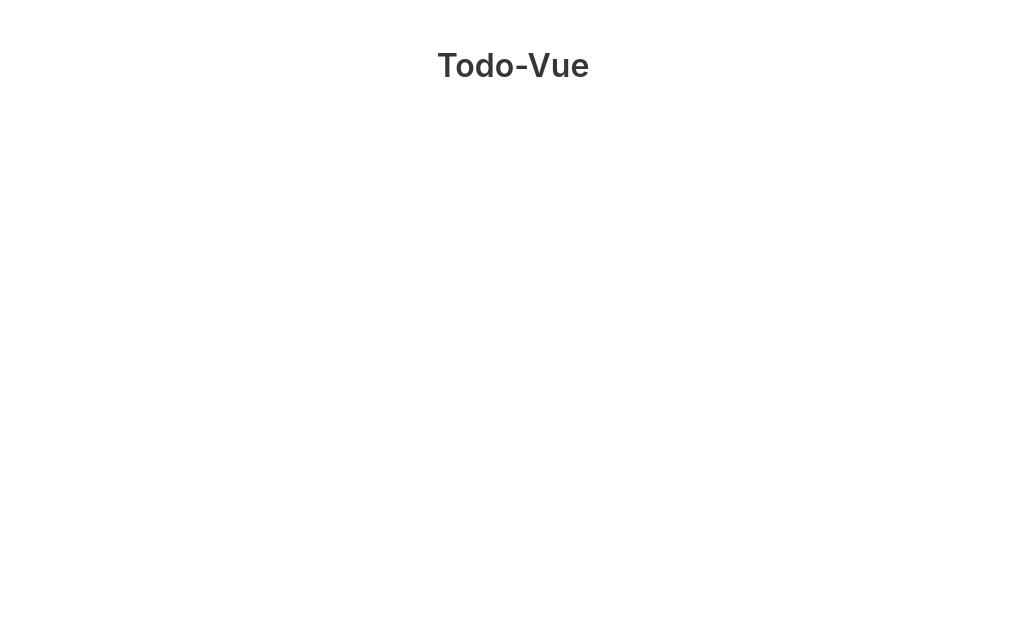
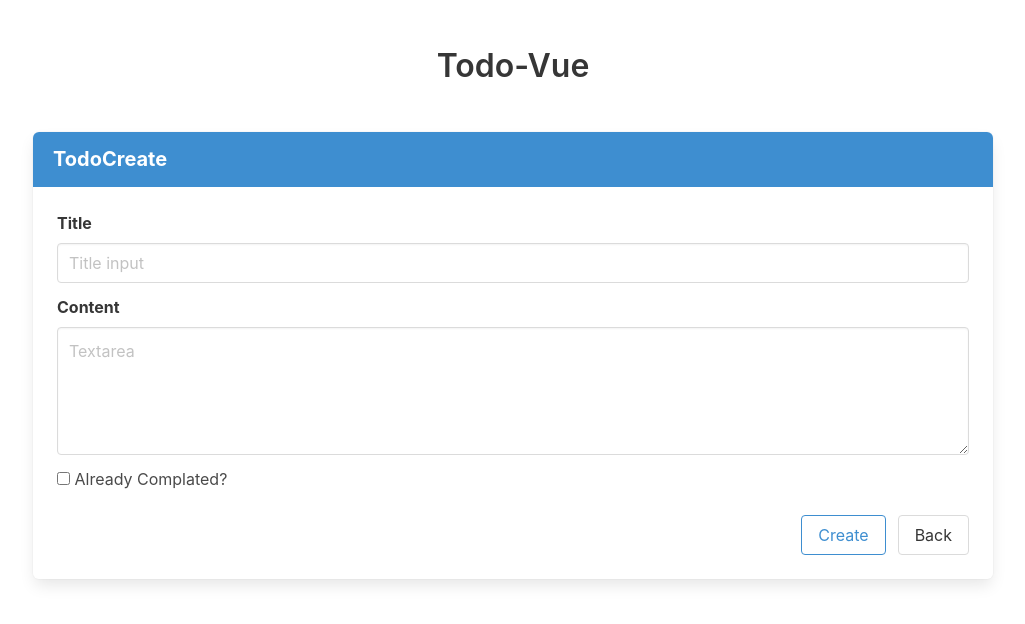
Before and after one commit to shippokun/toast-vue3, a Vue app: page /todos/new in a window 1280 px wide. Shown: the top 624 px of the page, without its empty margins (127-1152 px from the left). Built offline with nearby package versions, Linux system fonts and the light colour scheme.

Commit message:
feat(pages/todo): createの中身を追加

```diff
--- a/src/pages/todo/todo-create/components/todo-create/todo-create.component.vue
+++ b/src/pages/todo/todo-create/components/todo-create/todo-create.component.vue
@@ -1,5 +1,43 @@
 <template>
-  <div />
+  <nav class="panel is-info">
+    <p class="panel-heading">TodoCreate</p>
+    <div class="px-5 pt-5">
+      <div class="field">
+        <label class="label">Title</label>
+        <div class="control">
+          <input class="input" type="text" placeholder="Title input" />
+        </div>
+      </div>
+      <div class="field">
+        <label class="label">Content</label>
+        <div class="control">
+          <textarea class="textarea" placeholder="Textarea" />
+        </div>
+      </div>
+      <div class="field">
+        <div class="control">
+          <label class="checkbox">
+            <input type="checkbox" />
+            Already Complated?
+          </label>
+        </div>
+      </div>
+    </div>
+    <div class="panel-block is-justify-content-flex-end p-5">
+      <div class="field is-grouped">
+        <p class="control">
+          <button class="button is-outlined is-info" @click="resetEvent">
+            Create
+          </button>
+        </p>
+        <p class="control">
+          <router-link :to="{ path: '/todos' }">
+            <a class="button">Back</a>
+          </router-link>
+        </p>
+      </div>
+    </div>
+  </nav>
 </template>
 <script lang="ts">
 import { defineComponent } from "vue";
```
